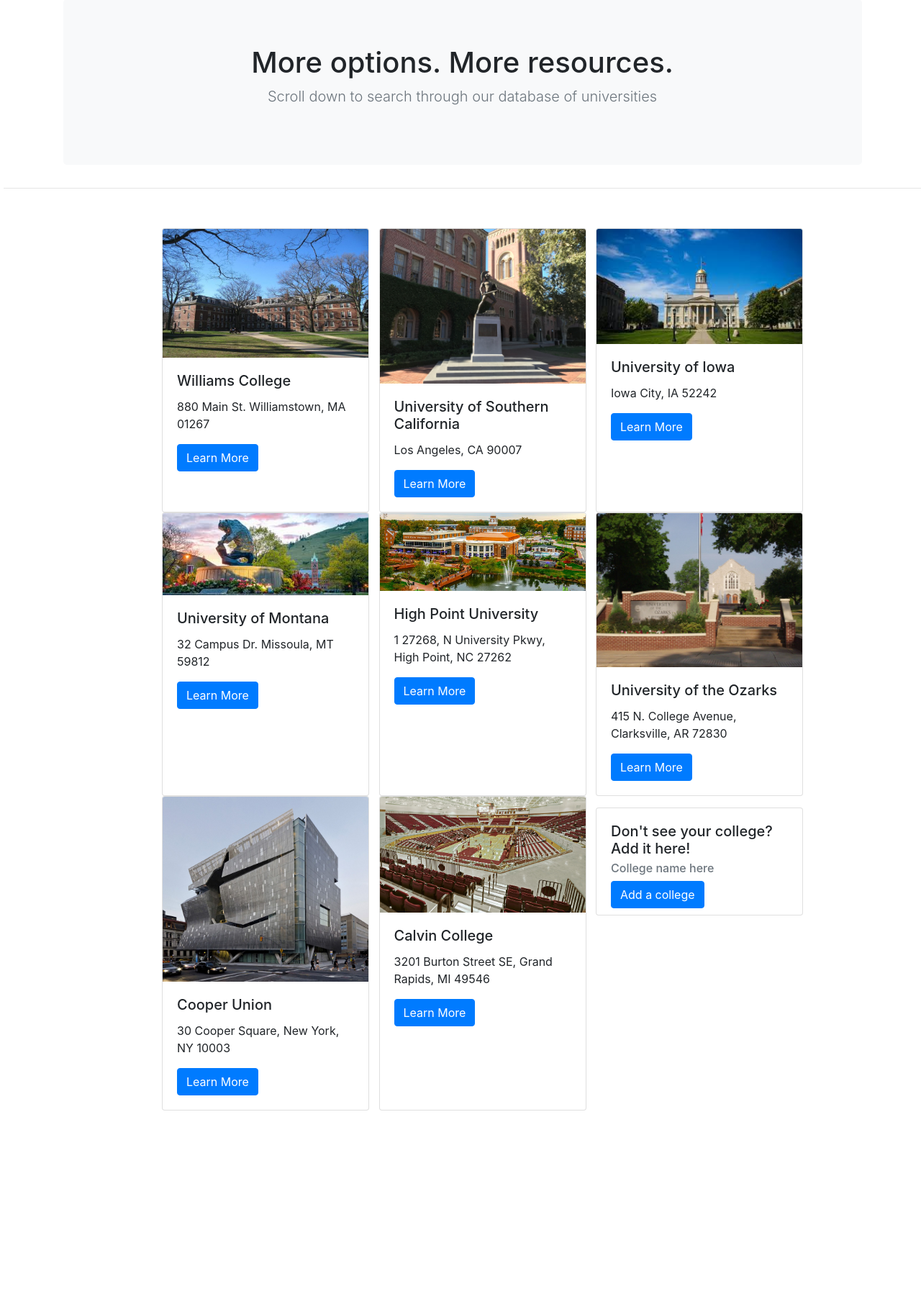
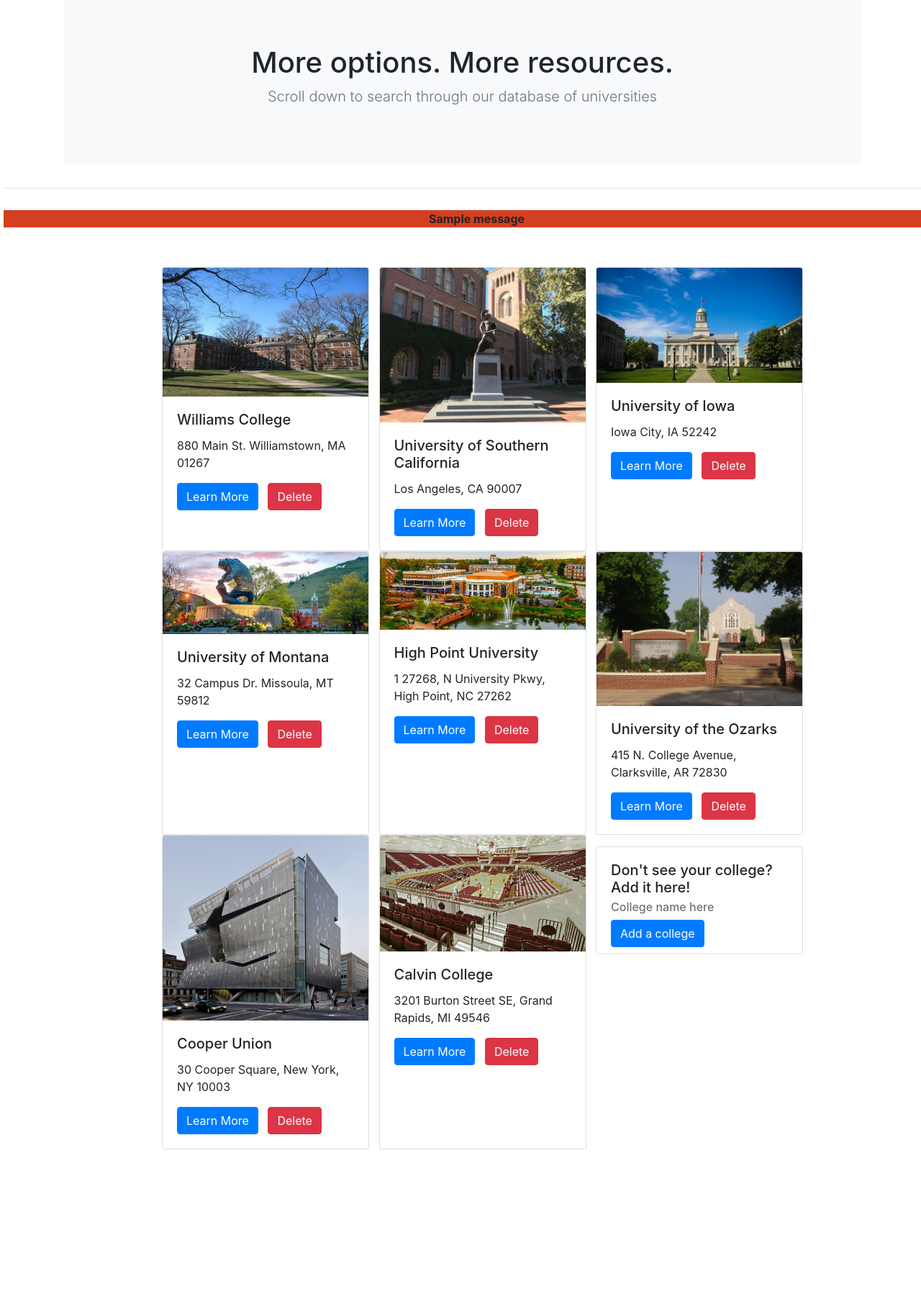
Before and after one commit to S-Aliu/final-proj-S-Aliu, a Flask app: page /colleges in a window 1280 px wide. Shown: the part 87-1903 px from the top of the page at 72% size. Run offline with Flask 2, Linux system fonts and the light colour scheme; one stand-in notice (Sample message) is shown; some libraries are stand-ins or nearby versions.

Commit message:
feat: add function new_college() to allow users to make a new college in our database

```diff
--- a/vagrant/catalog/application.py
+++ b/vagrant/catalog/application.py
@@ -223,7 +223,8 @@ def new_college():
                                      phone_number=request.form['phone_number'],
                                      college_type=request.form['college_type'],
                                      notes=request.form['notes'],
-                                     college_city_id=college_c.id)
+                                     college_city_id=college_c.id,
+                                     user_id=1)
         SESSION.add(new_college_object)
         flash('New College %s Successfully Created' % new_college_object.name)
         SESSION.commit()
--- a/vagrant/catalog/templates/allcollegepage.html
+++ b/vagrant/catalog/templates/allcollegepage.html
@@ -4,6 +4,15 @@
 {% block hype %}More options. More resources.{% endblock %}
 {% block instructions %}Scroll down to search through our database of universities{% endblock %}
 {% block content %}
+{% with messages = get_flashed_messages() %}
+{% if messages %}
+<ul style="	background-color: #D33F20;width:100%;text-decoration: none;">
+  {% for message in messages %}
+  <li style="list-style-type: none;text-align: center;"> <strong> {{ message }} </strong> </li>
+  {% endfor %}
+</ul>
+{% endif %}
+{% endwith %}
 <div style="margin-top: 30px;margin-left: 5px;margin-bottom:100px;">
   <div class="container">
 
@@ -16,6 +25,7 @@
           <h5 class="card-title">{{c.name}}</h5>
           <p class="card-text">{{c.location}}</p>
           <a href="{{url_for('each_college', college_id=c.college_id, college_city_id=c.college_city_id)}}" class="btn btn-primary">Learn More</a>
+          &nbsp <a href="{{url_for('delete_college', college_id=c.college_id)}}" class="btn btn-danger">Delete</a>
         </div>
       </div>
       &nbsp
--- a/vagrant/catalog/templates/new_college.html
+++ b/vagrant/catalog/templates/new_college.html
@@ -5,7 +5,6 @@
 <div class="container">
 
   <div class="card">
-
     <form action="{{url_for('new_college',colleges=colleges, cities=cities, regions=regions, all_tours=all_tours)}}" method='POST' enctype="multipart/form-data">
 
       <div class="form-group" style="width:600px;padding-left:20px;padding-top:30px;">
```
Also changed, not shown: vagrant/catalog/collegeswithusers.db.
